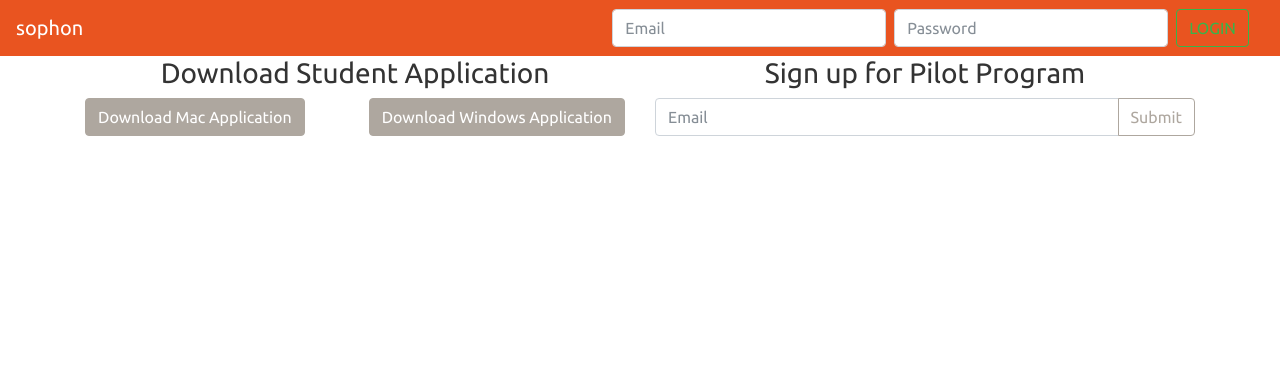
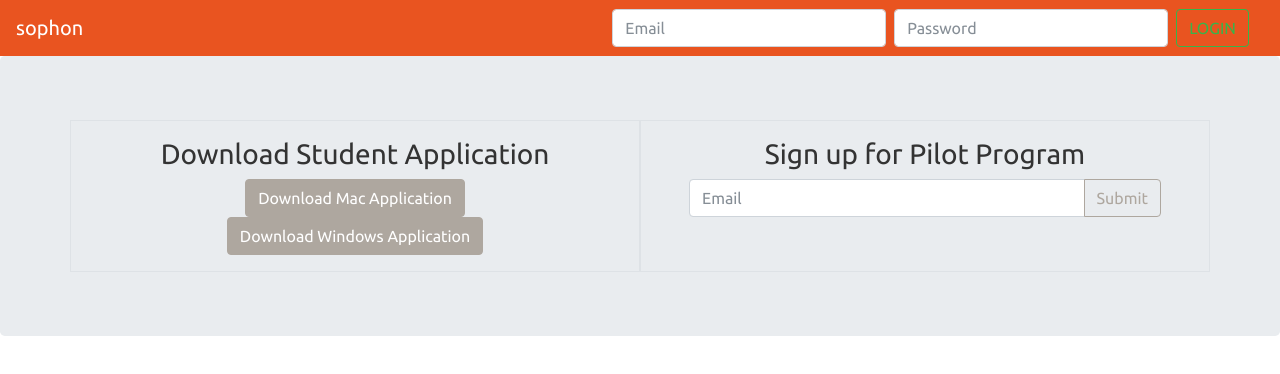
Before and after one commit to Siyer2/sophon-web-app-2, a React (Create React App) app: page / in a window 1280 px wide. Shown: the top 374 px of the page. Built offline with nearby package versions, Linux system fonts and the light colour scheme.

Commit message:
Added jumbotron

```diff
--- a/src/components/FrontPageBody.js
+++ b/src/components/FrontPageBody.js
@@ -2,16 +2,14 @@ import React from 'react';
 
 function FrontPageBody() {
     return (
-        <div className="container">
-            <div className="row">
-                <div className="col">
+        <div className="container px-lg-5">
+            <div className="row mx-lg-n5">
+                <div className="col py-3 px-lg-5 border bg-light">
                     <h3> Download Student Application </h3>
-                    <div className="d-flex justify-content-between">
-                        <button type="button" className="btn btn-secondary">Download Mac Application</button>
-                        <button type="button" className="btn btn-secondary">Download Windows Application</button>
-                    </div>
+                    <button type="button" className="btn btn-secondary">Download Mac Application</button>
+                    <button type="button" className="btn btn-secondary">Download Windows Application</button>
                 </div>
-                <div className="col">
+                <div className="col py-3 px-lg-5 border bg-light">
                     <h3> Sign up for Pilot Program </h3>
                     <div className="input-group mb-3">
                         <input type="email" className="form-control" placeholder="Email" />
@@ -19,6 +17,7 @@ function FrontPageBody() {
                             <button className="btn btn-outline-secondary" type="button" id="button-addon2">Submit</button>
                         </div>
                     </div>
+
                 </div>
             </div>
         </div>
--- a/src/components/Home.js
+++ b/src/components/Home.js
@@ -7,7 +7,9 @@ function Home() {
     return (
         <div>
             <Navbar />
-            <FrontPageBody />
+            <div className="jumbotron vertical-center">
+                <FrontPageBody />
+            </div>
         </div>
     )
 }
```
